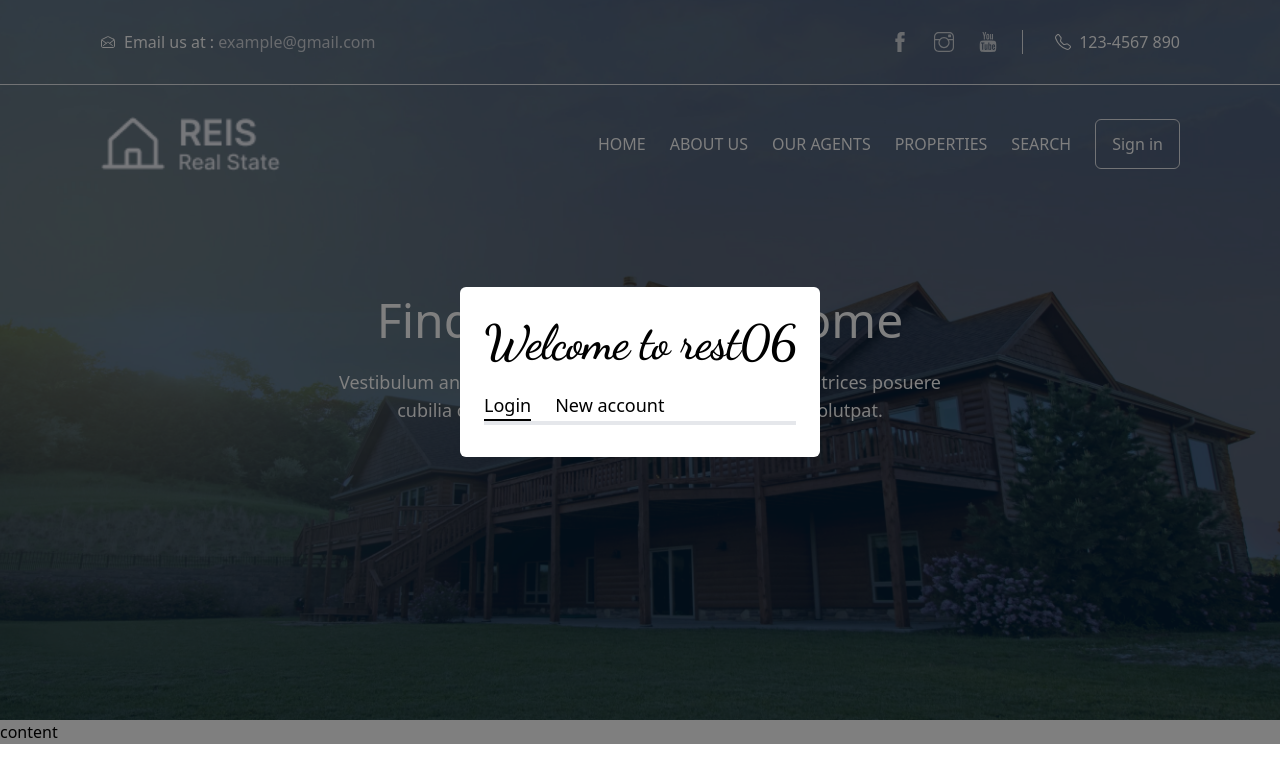
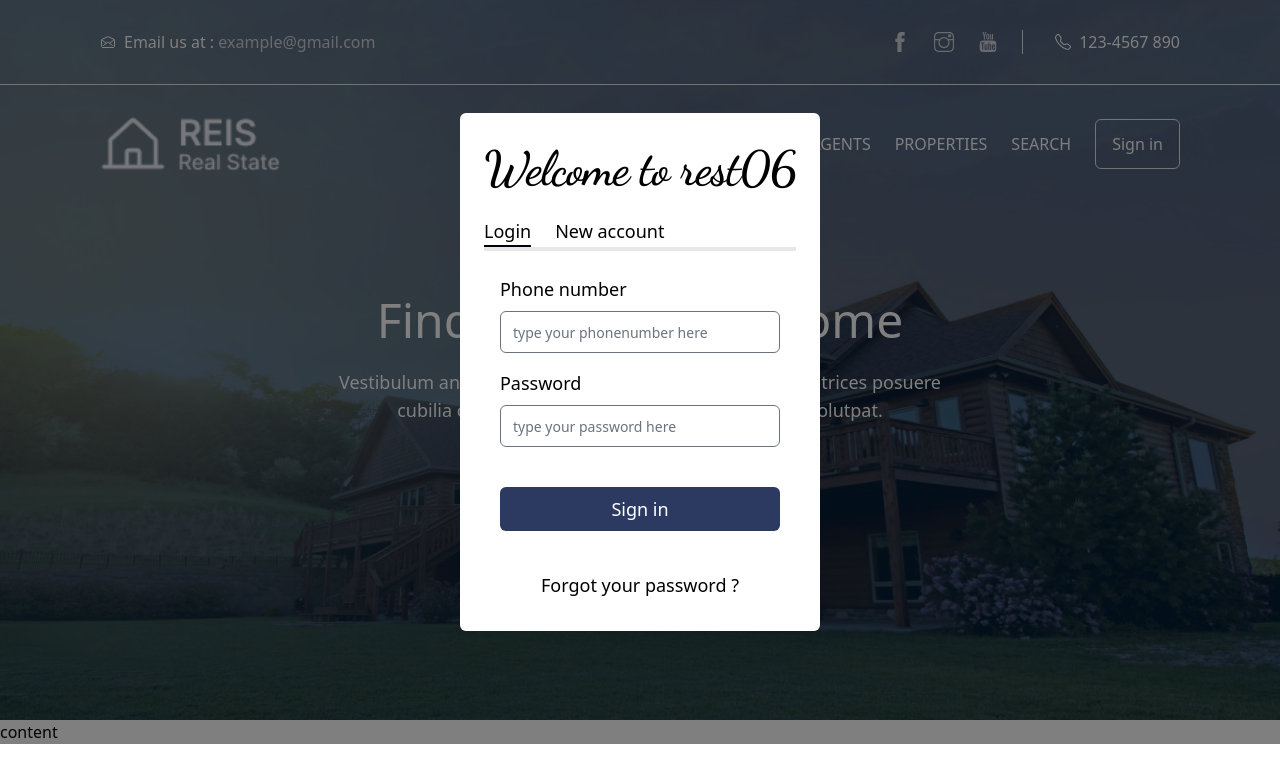
Before and after one commit to pdat2000/real_estate_project, a React (Vite) app in the folder client/: page / in a window 1280 px wide. Both pictures are taken after a click on the button "Sign in". Shown: the top 782 px of the page. Built offline with nearby package versions, Linux system fonts and the light colour scheme; a web font is replaced by a local one.

Commit message:
custom inputform with react hook form

```diff
--- a/client/package.json
+++ b/client/package.json
@@ -15,6 +15,7 @@
     "moment": "^2.30.1",
     "react": "^18.2.0",
     "react-dom": "^18.2.0",
+    "react-hook-form": "^7.51.1",
     "react-icons": "^5.0.1",
     "react-router-dom": "^6.22.3",
     "react-toastify": "^10.0.5",
@@ -23,6 +24,7 @@
     "zustand": "^4.5.2"
   },
   "devDependencies": {
+    "@tailwindcss/forms": "^0.5.7",
     "@types/react": "^18.2.66",
     "@types/react-dom": "^18.2.22",
     "@vitejs/plugin-react": "^4.2.1",
--- a/client/src/components/index.jsx
+++ b/client/src/components/index.jsx
@@ -3,3 +3,4 @@ export { default as Topheader } from "./banners/Topheader"
 export { default as Button } from "./commons/Button"
 export { default as Modal } from "./commons/Modal"
 export { default as Login } from "./login/Login"
+export { default as InputForm } from "./inputs/InputForm"
--- /dev/null
+++ b/client/src/components/inputs/InputForm.jsx
@@ -0,0 +1,35 @@
+import clsx from "clsx"
+import { twMerge } from "tailwind-merge"
+
+const InputForm = ({
+  style = "form-input",
+  containerClassname,
+  label,
+  id,
+  type = "text",
+  register,
+  errors = {},
+  inputClassname,
+  validate,
+  placeholder,
+}) => {
+  return (
+    <div className={twMerge(clsx("flex flex-col gap-2 w-full"))}>
+      {label && (
+        <label className="font-medium text-main-700" htmlFor={id}>
+          {label}
+        </label>
+      )}
+      <input
+        type={type}
+        id={id}
+        className={twMerge(clsx(style, "placeholder:text-sm", inputClassname))}
+        {...register(id, validate)}
+        placeholder={placeholder}
+      />
+      {errors[id] && <small className="text-red-500">{errors[id]?.message}</small>}
+    </div>
+  )
+}
+
+export default InputForm
--- a/client/src/components/login/Login.jsx
+++ b/client/src/components/login/Login.jsx
@@ -1,8 +1,23 @@
+import { useEffect, useState } from "react"
 import clsx from "clsx"
-import { useState } from "react"
+import { useForm } from "react-hook-form"
+import { Button, InputForm } from ".."
 
 const Login = () => {
   const [variant, setVariant] = useState("LOGIN")
+  const {
+    register,
+    handleSubmit,
+    formState: { errors },
+    reset,
+  } = useForm()
+  const onSubmit = (data) => {
+    console.log("data", data)
+  }
+
+  useEffect(() => {
+    reset()
+  }, [variant])
 
   return (
     <div
@@ -12,13 +27,13 @@ const Login = () => {
       <h1 className="text-5xl font-semibold tracking-tight font-dance">
         Welcome to rest06
       </h1>
-      <div className="flex justify-start gap-6 border-b-4">
+      <div className="flex justify-start gap-6 border-b-4 w-full">
         <span
           className={clsx(
             variant === "LOGIN" && "border-b-2 border-black ",
             "cursor-pointer"
           )}
-          onClick={()=>setVariant('LOGIN')}
+          onClick={() => setVariant("LOGIN")}
         >
           Login
         </span>
@@ -27,11 +42,49 @@ const Login = () => {
             variant === "REGISTER" && "border-b-2 border-black",
             "cursor-pointer"
           )}
-          onClick={()=>setVariant('REGISTER')}
+          onClick={() => setVariant("REGISTER")}
         >
           New account
         </span>
       </div>
+      <form className="flex flex-col gap-4 w-full px-4">
+        <InputForm
+          register={register}
+          id="phone"
+          label="Phone number"
+          inputClassname="rounded-md"
+          placeholder="type your phonenumber here"
+          validate={{ required: "This field cannot empty" }}
+          errors={errors}
+        />
+        <InputForm
+          register={register}
+          id="password"
+          label="Password"
+          inputClassname="rounded-md"
+          placeholder="type your password here"
+          type="password"
+          validate={{ required: "This field cannot empty" }}
+          errors={errors}
+        />
+        {variant === "REGISTER" && (
+          <InputForm
+            register={register}
+            id="name"
+            label="Your fullname"
+            inputClassname="rounded-md"
+            placeholder="type your fullname here"
+            validate={{ required: "This field cannot empty" }}
+            errors={errors}
+          />
+        )}
+        <Button className="py-2 my-6" handleOnClick={handleSubmit(onSubmit)}>
+          {variant === "LOGIN" ? "Sign in" : "Register"}
+        </Button>
+        <span className="cursor-pointer text-main-500 hover:underline w-full text-center">
+          Forgot your password ?
+        </span>
+      </form>
     </div>
   )
 }
--- a/client/tailwind.config.js
+++ b/client/tailwind.config.js
@@ -4,7 +4,7 @@ export default {
   theme: {
     fontFamily: {
       agbalumo: ["Agbalumo"],
-      dance: ['Dancing Script']
+      dance: ["Dancing Script"],
     },
     extend: {
       backgroundColor: {
@@ -39,5 +39,5 @@ export default {
       },
     },
   },
-  plugins: [],
+  plugins: [require("@tailwindcss/forms")],
 }
```
Also changed, not shown: 2 other files (tests, documents, lock files or other folders).
